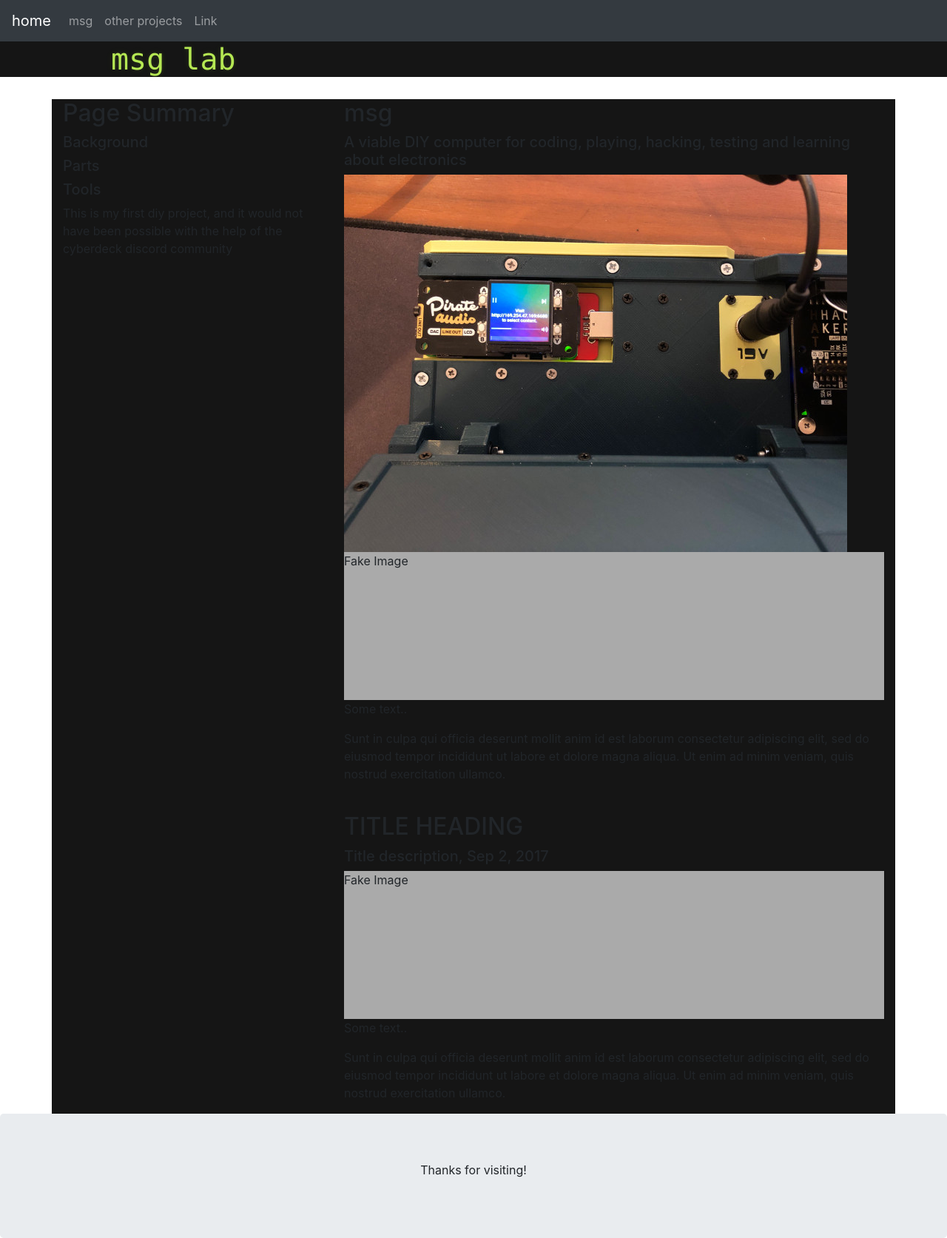
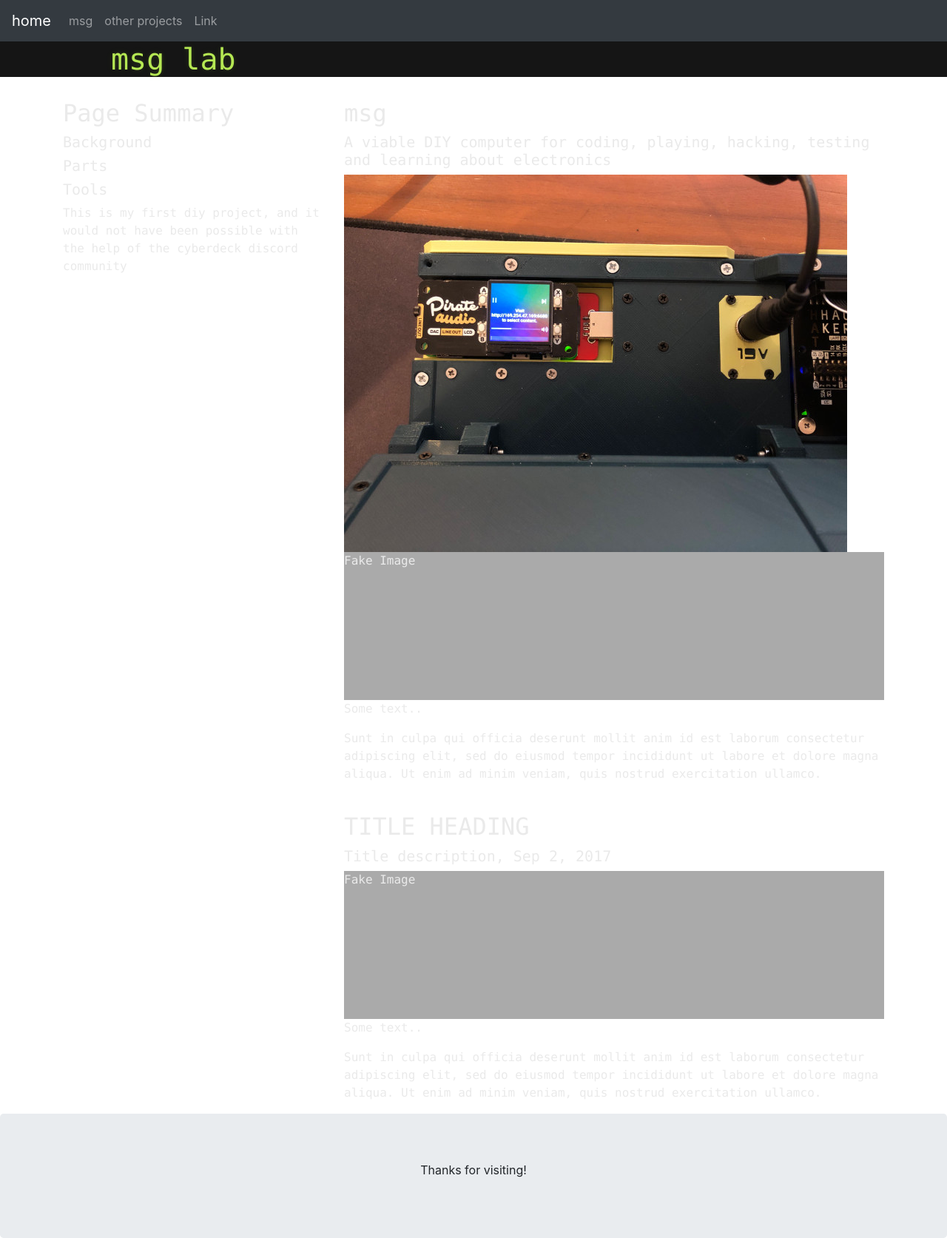
Before and after one commit to msglab/msglab, a Jekyll site: the page html/msg.html, which Jekyll copies as it is, in a window 1280 px wide. Shown: the whole page at 74% size. Built offline with Jekyll 4.4.1, drawn with Linux system fonts in a browser that asks for light colours; nearby versions of some CDN libraries; library files that are not in the unit come from our copies.

Commit message:
Update msg.html

```diff
--- a/html/msg.html
+++ b/html/msg.html
@@ -47,7 +47,12 @@
 <!--     <p>This is a space to feature and archive projects I am working on</p>  -->
   </div>
 
-  <div class="container" style="margin-top:30px; background-color: #151515;">
+  <div class="container" style="margin-top:30px;
+    color: #eaeaea;
+    font-size: 16px;
+    line-height: 1.5;
+    font-family: Monaco, Bitstream Vera Sans Mono, Lucida Console, Terminal, monospace;
+  ">
     <div class="row">
       <div class="col-sm-4">
         <h2>Page Summary</h2>
```
